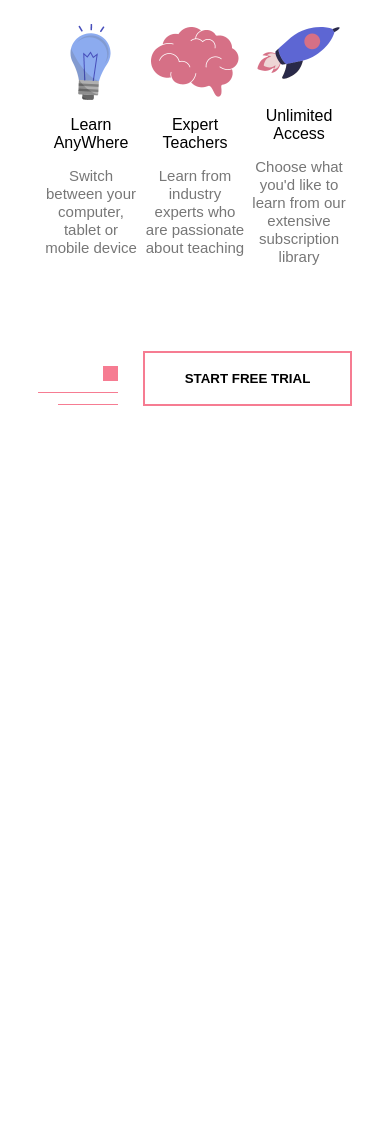
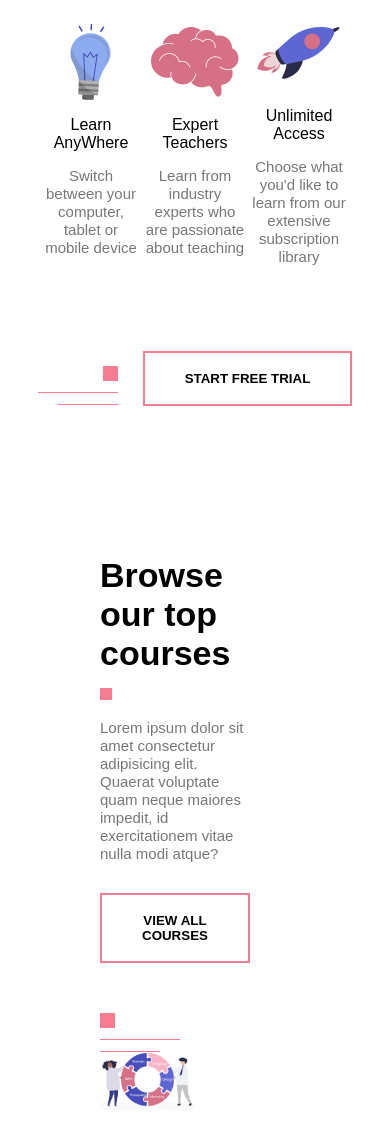
Before and after one commit to vagorobets/Xypo, a plain HTML site: page index.html in a window 390 px wide. Shown: the part 2099-3245 px from the top of the page. Before the commit the page ends 2555 px from the top, so only its background shows below. Drawn offline with Linux system fonts and the light colour scheme.

Commit message:
add couses block without responsive

```diff
--- a/index.html
+++ b/index.html
@@ -88,6 +88,29 @@
         </div>
     </section>
 
+    <!--courses-->
+
+    <section id="courses">
+        <div class="container course-row">
+            <div class="course-left-col">
+                <div class="course-text">
+                    <h1>Browse our top <br> courses</h1>
+                    <span class="square"></span>
+                    <p>Lorem ipsum dolor sit amet consectetur adipisicing elit. Quaerat voluptate quam neque maiores impedit, id exercitationem vitae nulla modi atque?</p>
+                    <button class="common-btn">View All Courses</button>
+                    <div class="line">
+                        <span class="line-1"></span><br>
+                        <span class="line-2"></span><br>
+                        <span class="line-3"></span>
+                    </div>
+                </div>
+            </div>
+            <div class="course-right-col">
+                <img src="images/course.png">
+            </div>
+        </div>
+    </section>
+
 
 
 
--- a/style.css
+++ b/style.css
@@ -206,3 +206,36 @@ nav ul li a{
     display: inline-block;
     margin-right: 25px;
 }
+
+
+/* courses */
+
+#courses {
+    padding: 100px 0;
+}
+
+.course-row {
+    display: flex;
+    align-items: center;
+    flex-wrap: wrap;
+}
+
+.course-right-col {
+    flex-basis: 50%;
+}
+
+.course-right-col img {
+    width: 100%;
+}
+
+.course-left-col {
+    flex-basis: 50%;
+}
+
+.course-text {
+    max-width: 350px;
+}
+
+.course-text button {
+    margin: 30px 0;
+}
```
